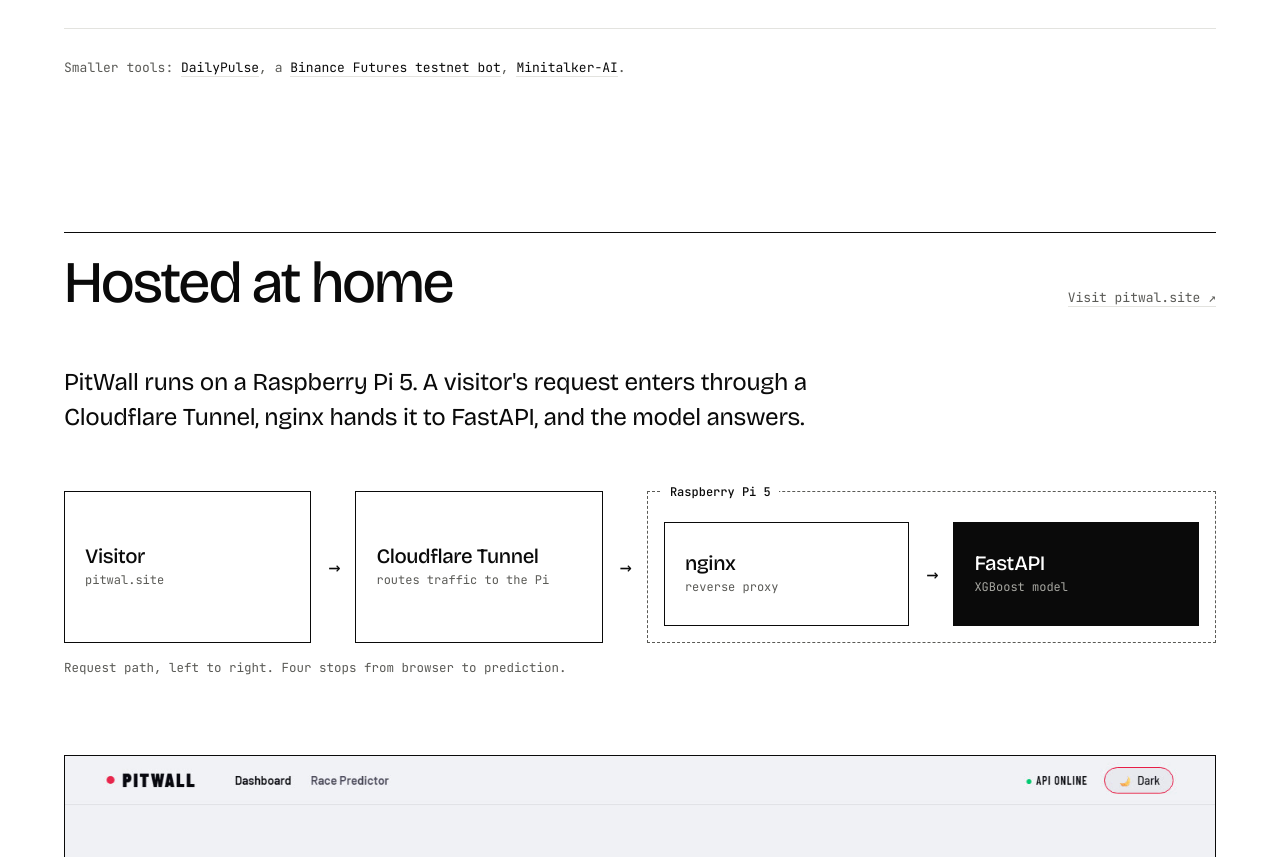
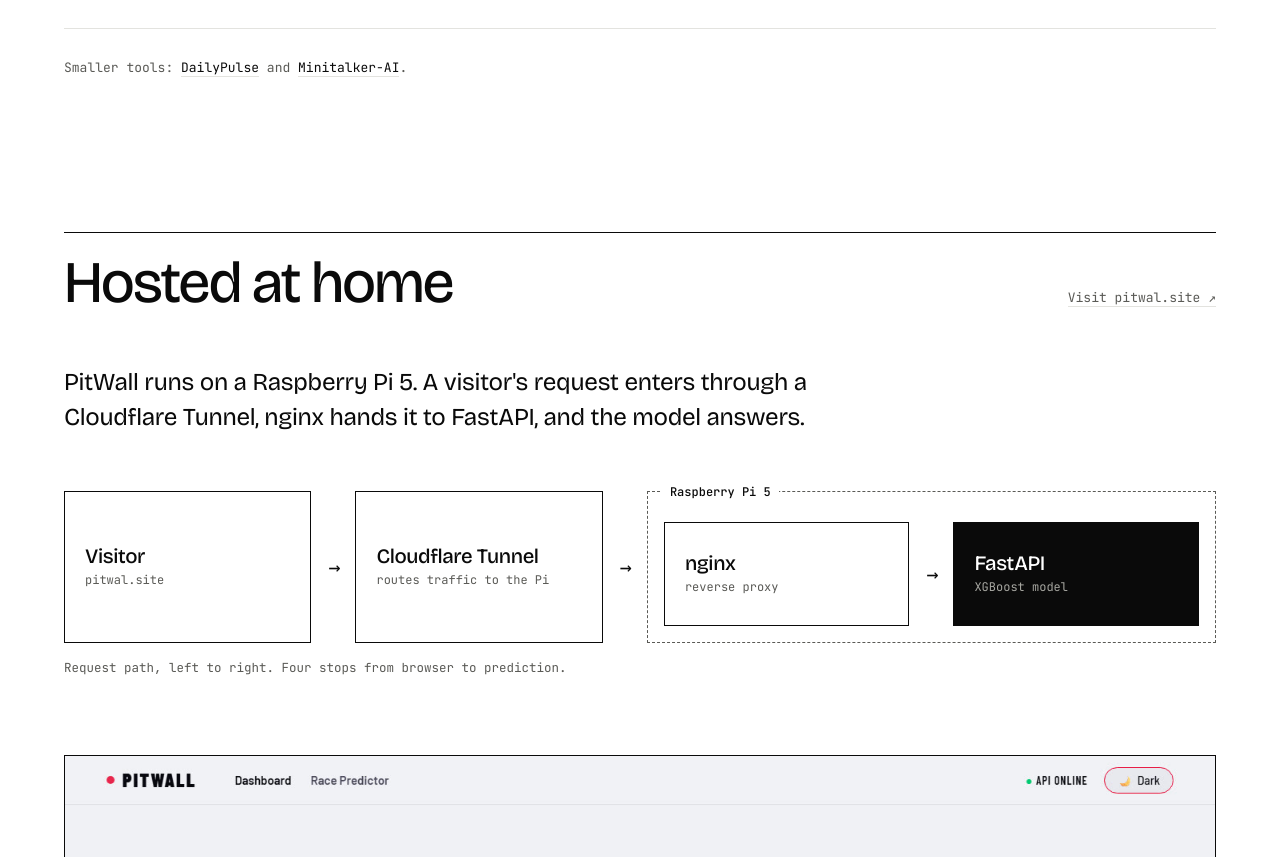
Before and after one commit to ShlokisAFK/ShlokisAFK.github.io, a plain HTML site: page index.html in a window 1280 px wide. Shown: the part 1982-2839 px from the top of the page. Drawn offline with nearby package versions, Linux system fonts and the light colour scheme; no server answers; animation ran at ten frames a second.

Commit message:
Remove the Binance bot from the smaller-tools line

```diff
--- a/index.html
+++ b/index.html
@@ -175,7 +175,7 @@
         </li>
       </ul>
 
-      <p class="also">Smaller tools: <a href="https://github.com/ShlokisAFK/DailyPulse">DailyPulse</a>, a <a href="https://github.com/ShlokisAFK/Binance-Futures-Testnet-Trading-Bot">Binance Futures testnet bot</a>, <a href="https://github.com/ShlokisAFK/Minitalker-AI">Minitalker-AI</a>.</p>
+      <p class="also">Smaller tools: <a href="https://github.com/ShlokisAFK/DailyPulse">DailyPulse</a> and <a href="https://github.com/ShlokisAFK/Minitalker-AI">Minitalker-AI</a>.</p>
     </div>
   </section>
 
```
